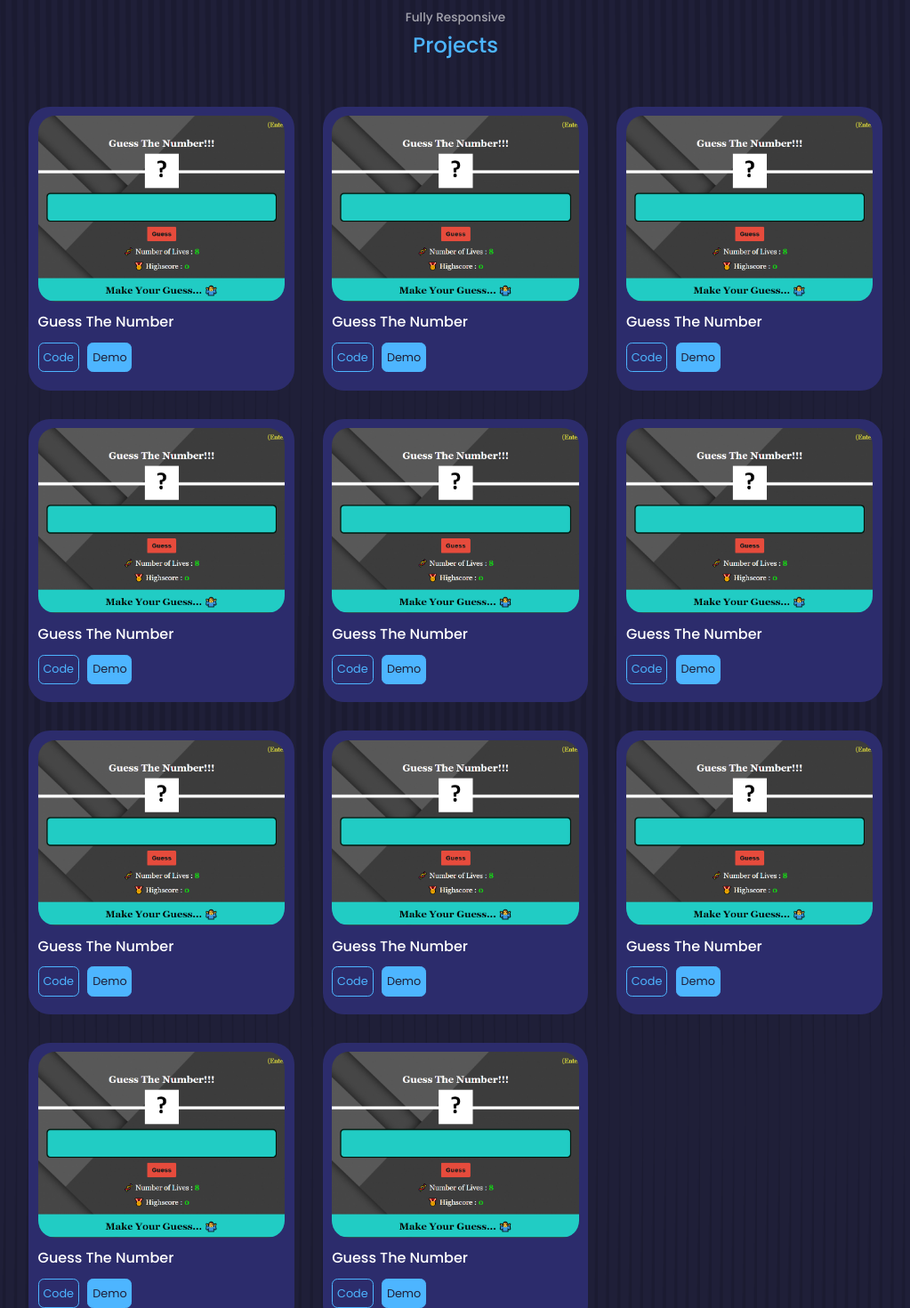
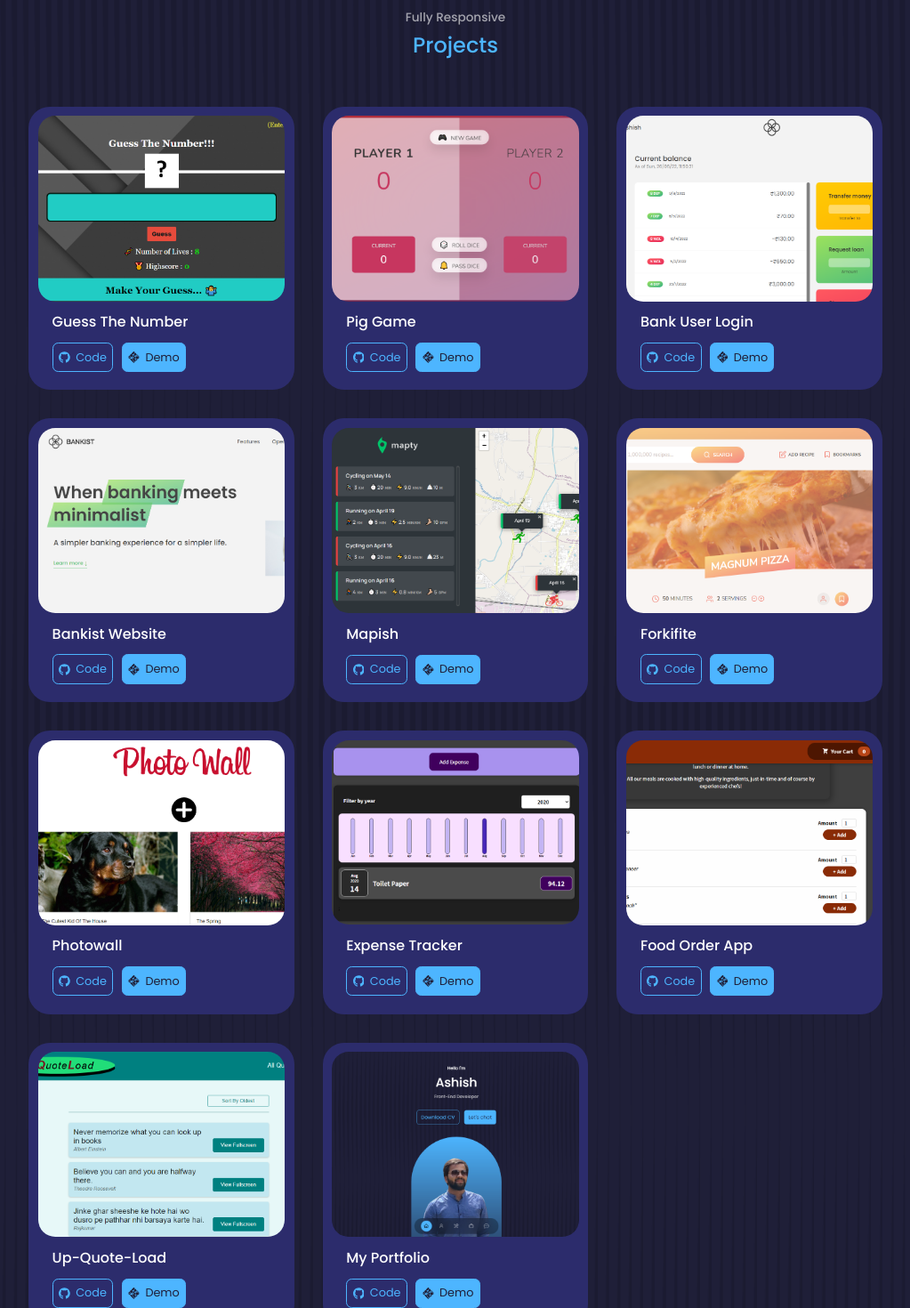
Before and after one commit to ash14ish/My-Portfolio, a React (Create React App) app: page / in a window 1280 px wide. Shown: the part 2120-3590 px from the top of the page at 89% size, without its empty margins (128-1151 px from the left). Built offline with nearby package versions, Linux system fonts and the light colour scheme.

Commit message:
portfolio

```diff
--- a/src/components/Projects/Project.jsx
+++ b/src/components/Projects/Project.jsx
@@ -1,17 +1,9 @@
-import React from "react";
+import React, { useState } from "react";
 import "./Projects.css";
+import projectsData from "./projects-data.js";
+import { SiNetlify, SiGithub } from "react-icons/si";
 
 import Img1 from "../../assets/project-1.png";
-import Img2 from "../../assets/project-2.png";
-import Img3 from "../../assets/project-3.png";
-import Img4 from "../../assets/project-4.png";
-import Img5 from "../../assets/project-5.png";
-import Img6 from "../../assets/project-6.png";
-import Img7 from "../../assets/project-7.png";
-import Img8 from "../../assets/project-8.png";
-import Img9 from "../../assets/project-9.png";
-import Img10 from "../../assets/project-10.png";
-import Img11 from "../../assets/project-11.png";
 
 const Projects = () => {
   return (
@@ -20,203 +12,27 @@ const Projects = () => {
       <h2>Projects</h2>
 
       <div className="container projects__container">
-        <article className="project">
+        {projectsData.map(item => {
+          return (
+            <article key={item.id} className="project">
               <div className="project__image">
-            <img src={Img1} alt="guess-the-number"></img>
+                <img src={item.image} alt={item.title}></img>
               </div>
 
-          <h3>Guess The Number</h3>
+              <h3>{item.title}</h3>
 
               <div className="project__cta">
-            <a href="" target="_blank" className="btn">
-              Code
+                <a href={item.github} target="_blank" className="btn">
+                  <SiGithub className="project__cta-icon" /> Code
                 </a>
 
-            <a href="" target="_blank" className="btn btn-primary">
-              Demo
+                <a href={item.demo} target="_blank" className="btn btn-primary">
+                  <SiNetlify className="project__cta-icon" /> Demo
                 </a>
               </div>
             </article>
-
-        <article className="project">
-          <div className="project__image">
-            <img src={Img1} alt="guess-the-number"></img>
-          </div>
-
-          <h3>Guess The Number</h3>
-
-          <div className="project__cta">
-            <a href="" target="_blank" className="btn">
-              Code
-            </a>
-
-            <a href="" target="_blank" className="btn btn-primary">
-              Demo
-            </a>
-          </div>
-        </article>
-
-        <article className="project">
-          <div className="project__image">
-            <img src={Img1} alt="guess-the-number"></img>
-          </div>
-
-          <h3>Guess The Number</h3>
-
-          <div className="project__cta">
-            <a href="" target="_blank" className="btn">
-              Code
-            </a>
-
-            <a href="" target="_blank" className="btn btn-primary">
-              Demo
-            </a>
-          </div>
-        </article>
-
-        <article className="project">
-          <div className="project__image">
-            <img src={Img1} alt="guess-the-number"></img>
-          </div>
-
-          <h3>Guess The Number</h3>
-
-          <div className="project__cta">
-            <a href="" target="_blank" className="btn">
-              Code
-            </a>
-
-            <a href="" target="_blank" className="btn btn-primary">
-              Demo
-            </a>
-          </div>
-        </article>
-
-        <article className="project">
-          <div className="project__image">
-            <img src={Img1} alt="guess-the-number"></img>
-          </div>
-
-          <h3>Guess The Number</h3>
-
-          <div className="project__cta">
-            <a href="" target="_blank" className="btn">
-              Code
-            </a>
-
-            <a href="" target="_blank" className="btn btn-primary">
-              Demo
-            </a>
-          </div>
-        </article>
-
-        <article className="project">
-          <div className="project__image">
-            <img src={Img1} alt="guess-the-number"></img>
-          </div>
-
-          <h3>Guess The Number</h3>
-
-          <div className="project__cta">
-            <a href="" target="_blank" className="btn">
-              Code
-            </a>
-
-            <a href="" target="_blank" className="btn btn-primary">
-              Demo
-            </a>
-          </div>
-        </article>
-
-        <article className="project">
-          <div className="project__image">
-            <img src={Img1} alt="guess-the-number"></img>
-          </div>
-
-          <h3>Guess The Number</h3>
-
-          <div className="project__cta">
-            <a href="" target="_blank" className="btn">
-              Code
-            </a>
-
-            <a href="" target="_blank" className="btn btn-primary">
-              Demo
-            </a>
-          </div>
-        </article>
-
-        <article className="project">
-          <div className="project__image">
-            <img src={Img1} alt="guess-the-number"></img>
-          </div>
-
-          <h3>Guess The Number</h3>
-
-          <div className="project__cta">
-            <a href="" target="_blank" className="btn">
-              Code
-            </a>
-
-            <a href="" target="_blank" className="btn btn-primary">
-              Demo
-            </a>
-          </div>
-        </article>
-
-        <article className="project">
-          <div className="project__image">
-            <img src={Img1} alt="guess-the-number"></img>
-          </div>
-
-          <h3>Guess The Number</h3>
-
-          <div className="project__cta">
-            <a href="" target="_blank" className="btn">
-              Code
-            </a>
-
-            <a href="" target="_blank" className="btn btn-primary">
-              Demo
-            </a>
-          </div>
-        </article>
-
-        <article className="project">
-          <div className="project__image">
-            <img src={Img1} alt="guess-the-number"></img>
-          </div>
-
-          <h3>Guess The Number</h3>
-
-          <div className="project__cta">
-            <a href="" target="_blank" className="btn">
-              Code
-            </a>
-
-            <a href="" target="_blank" className="btn btn-primary">
-              Demo
-            </a>
-          </div>
-        </article>
-
-        <article className="project">
-          <div className="project__image">
-            <img src={Img1} alt="guess-the-number"></img>
-          </div>
-
-          <h3>Guess The Number</h3>
-
-          <div className="project__cta">
-            <a href="" target="_blank" className="btn">
-              Code
-            </a>
-
-            <a href="" target="_blank" className="btn btn-primary">
-              Demo
-            </a>
-          </div>
-        </article>
+          );
+        })}
       </div>
     </section>
   );
--- a/src/components/Projects/Projects.css
+++ b/src/components/Projects/Projects.css
@@ -23,7 +23,7 @@
 }
 
 .project h3 {
-  margin: 0.6rem 0;
+  margin: 0.6rem 1rem;
   font-size: 1rem;
 }
 
@@ -31,11 +31,18 @@
   display: flex;
   gap: 0.6rem;
   margin-bottom: 0.6rem;
+  margin-left: 1rem;
 }
 
 .project__cta a {
-  padding: 0.3rem;
+  padding: 0.3rem 0.4rem;
   font-size: 0.8rem;
+  display: flex;
+  align-items: center;
+}
+
+.project__cta-icon {
+  margin-right: 0.4rem;
 }
 
 @media (max-width: 1024px) {
--- /dev/null
+++ b/src/components/Projects/projects-data.js
@@ -0,0 +1,103 @@
+import Img1 from "../../assets/project-1.png";
+import Img2 from "../../assets/project-2.png";
+import Img3 from "../../assets/project-3.png";
+import Img4 from "../../assets/project-4.png";
+import Img5 from "../../assets/project-5.png";
+import Img6 from "../../assets/project-6.png";
+import Img7 from "../../assets/project-7.png";
+import Img8 from "../../assets/project-8.png";
+import Img9 from "../../assets/project-9.png";
+import Img10 from "../../assets/project-10.png";
+import Img11 from "../../assets/project-11.png";
+
+const projectsData = [
+  {
+    id: 1,
+    image: Img1,
+    title: "Guess The Number",
+    github: "https://github.com/ash14ish/01-guess-the-number",
+    demo: "https://app.netlify.com/sites/guess-it-win-it/overview",
+  },
+
+  {
+    id: 2,
+    image: Img2,
+    title: "Pig Game",
+    github: "https://github.com/ash14ish/02-pig-game",
+    demo: "https://epig-game.netlify.app/",
+  },
+
+  {
+    id: 3,
+    image: Img3,
+    title: "Bank User Login",
+    github: "https://github.com/ash14ish/03-bankist-user-login",
+    demo: "https://bank-user-login.netlify.app/",
+  },
+
+  {
+    id: 4,
+    image: Img4,
+    title: "Bankist Website",
+    github: "https://github.com/ash14ish/04-bankist-website",
+    demo: "https://the-best-bank.netlify.app/",
+  },
+
+  {
+    id: 5,
+    image: Img5,
+    title: "Mapish",
+    github: "https://github.com/ash14ish/05-mapish",
+    demo: "https://mapish.netlify.app/",
+  },
+
+  {
+    id: 6,
+    image: Img6,
+    title: "Forkifite",
+    github: "https://github.com/ash14ish/06-forkify",
+    demo: "https://forkifite.netlify.app/",
+  },
+
+  {
+    id: 7,
+    image: Img7,
+    title: "Photowall",
+    github: "https://github.com/ash14ish/07-photowall",
+    demo: "https://the-photo-wall.netlify.app/",
+  },
+
+  {
+    id: 8,
+    image: Img8,
+    title: "Expense Tracker",
+    github: "https://github.com/ash14ish/08-expense-tracker",
+    demo: "https://x-pens-tracker.netlify.app/",
+  },
+
+  {
+    id: 9,
+    image: Img9,
+    title: "Food Order App",
+    github: "https://github.com/ash14ish/09-food-order-app",
+    demo: "https://f00d-0rder-app.netlify.app/",
+  },
+
+  {
+    id: 10,
+    image: Img10,
+    title: "Up-Quote-Load",
+    github: "https://github.com/ash14ish/10-up-quote-load",
+    demo: "https://up-quote-load.netlify.app/",
+  },
+
+  {
+    id: 11,
+    image: Img11,
+    title: "My Portfolio",
+    github: "https://github.com/ash14ish/My-Portfolio",
+    demo: "https://am-responsive-portfolio.netlify.app/",
+  },
+];
+
+export default projectsData;
```
Lines whose indentation alone changed are shown as unchanged.
